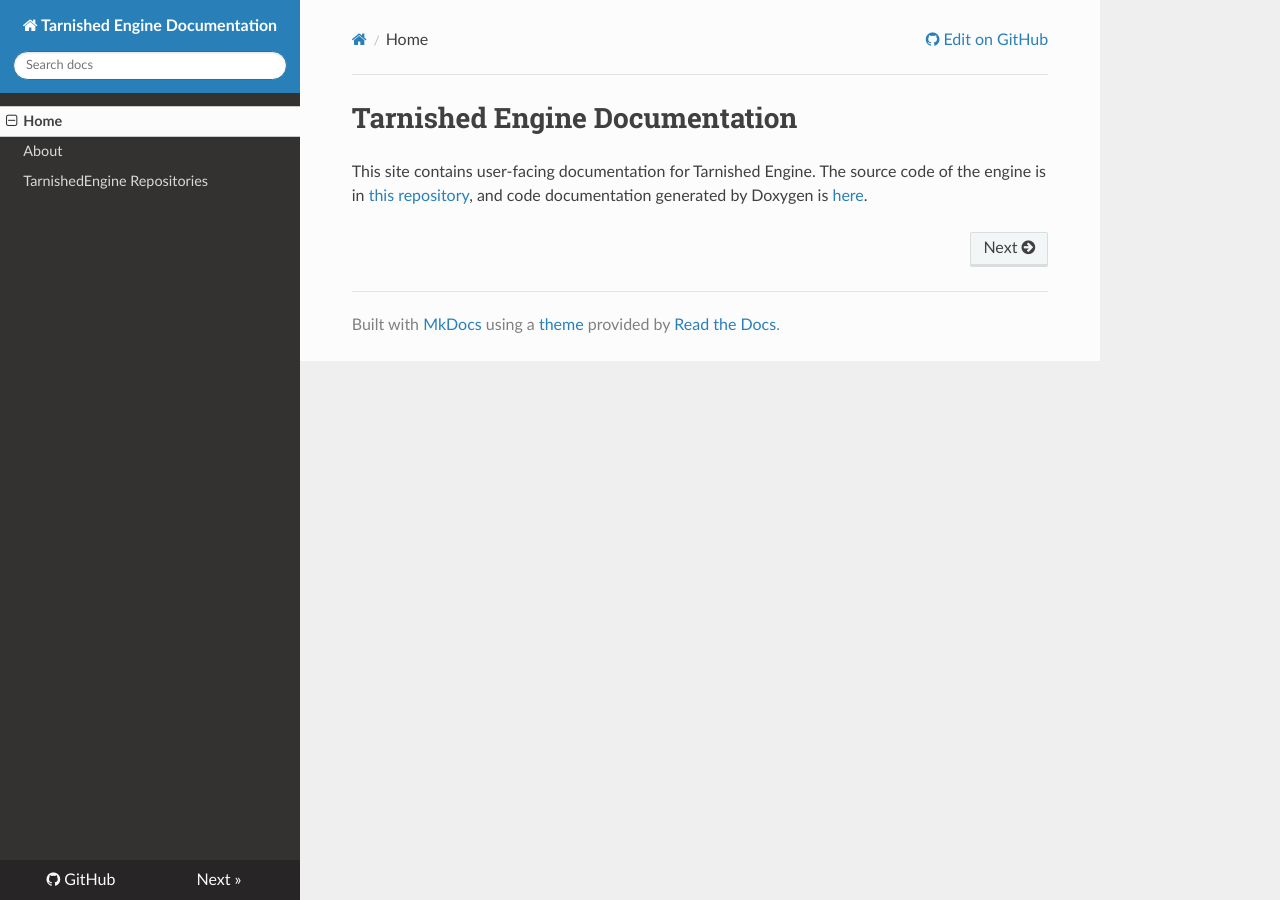
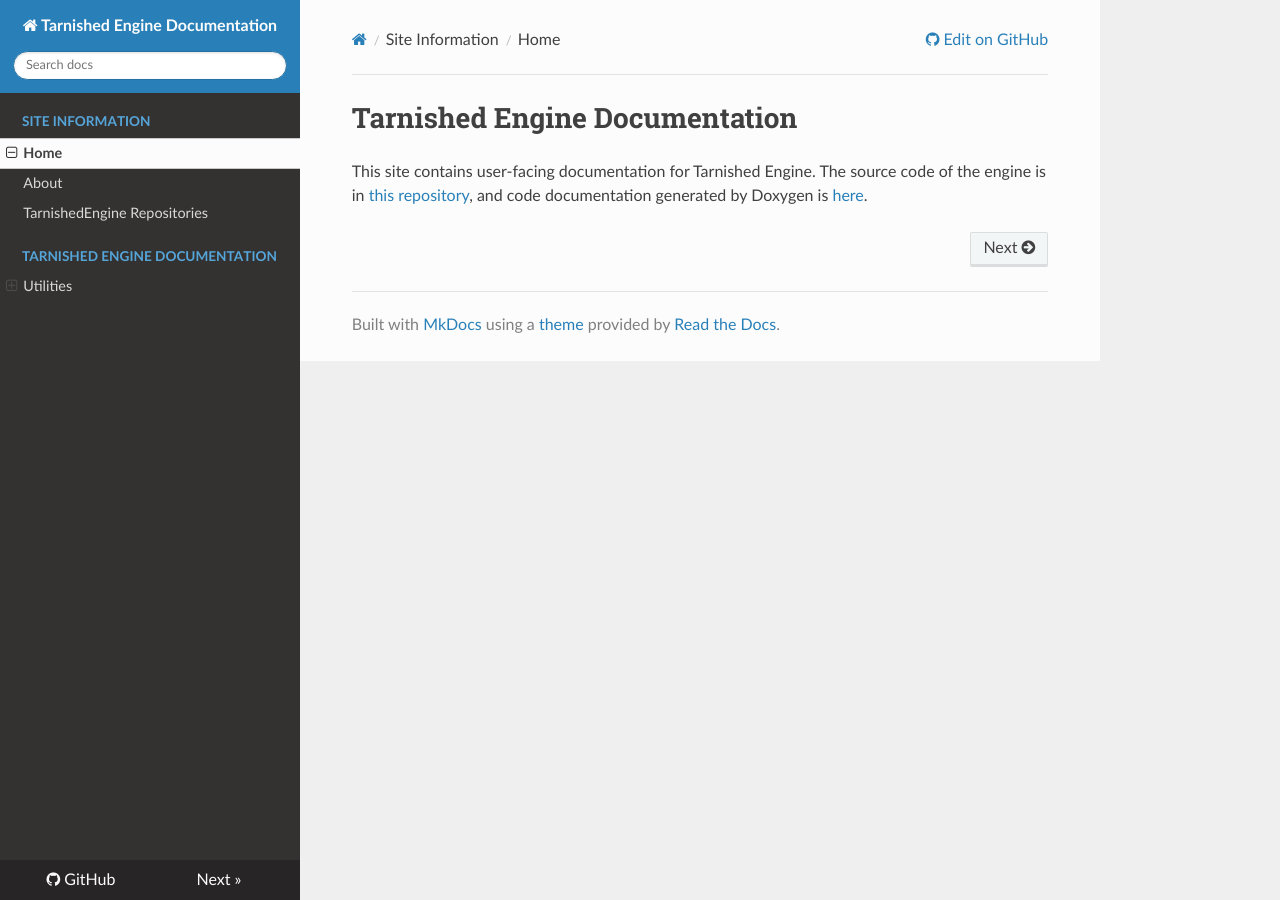
Before and after one commit to TarnishedEngine/tengine-manual, an MkDocs documentation site: the page built from docs/index.md, in a window 1280 px wide. Built offline with MkDocs 1.6.1, drawn with Linux system fonts in a browser that asks for light colours; nearby versions of some CDN libraries.

Commit message:
Create subcategories for documentation, create temp pages for logger and config parser

```diff
--- a/mkdocs.yml
+++ b/mkdocs.yml
@@ -4,6 +4,11 @@
 repo_url: https://github.com/TarnishedEngine/tengine-manual
 
 nav:
-  - Home: index.md
-  - About: about.md
-  - TarnishedEngine Repositories: te-repos.md
+  - Site Information:
+    - Home: index.md
+    - About: about.md
+    - TarnishedEngine Repositories: te-repos.md
+  - Tarnished Engine Documentation:
+    - Utilities:
+      - Logger: utilities/logger/logger.md
+      - Config Parser: utilities/config-parser/config-parser.md
```
Also changed, not shown: docs/utilities/config-parser/config-parser.md (added, +1 -0 lines), docs/utilities/logger/logger.md (added, +1 -0 lines).
